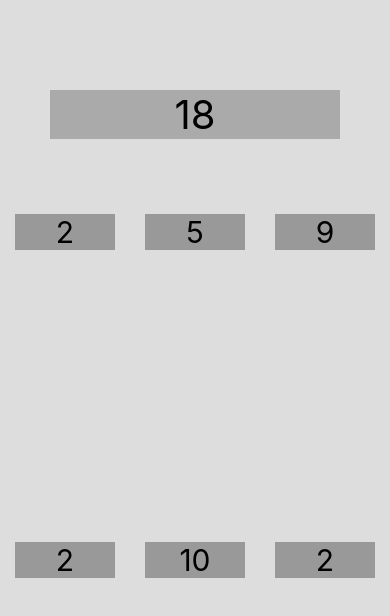
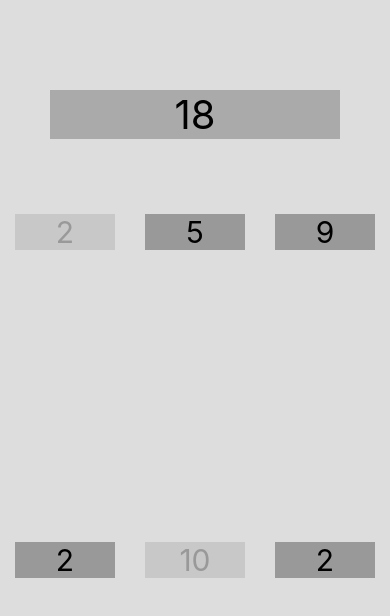
Before and after one commit to amirichnor/TargetGame, a React Native app: screen / in a window 390 px wide. Shown: the top 616 px of the page. Built offline with nearby package versions, Linux system fonts and the light colour scheme.

Commit message:
Show SelectedNumber

```diff
--- a/src/components/Game.js
+++ b/src/components/Game.js
@@ -3,23 +3,31 @@ import React, {Component} from 'react';
 import RandomNumber from './RandomNumber';
 
 class Game extends Component {
-  constructor(props) {
-    super(props);
-  }
-  state = {};
+  state = {selectedNumber: [0, 4]};
+
   randomNumber = Array.from({length: this.props.randomNumber}).map(
     () => 1 + Math.floor(10 * Math.random()),
   );
+
   target = this.randomNumber
     .slice(0, this.props.randomNumber - 2)
     .reduce((acc, curr) => acc + curr, 0);
+
+  isSelected = numberIndex => {
+    return this.state.selectedNumber.indexOf(numberIndex) >= 0;
+  };
   render() {
     return (
       <View style={styles.container}>
         <Text style={styles.target}>{this.target}</Text>
         <View style={styles.randomContainer}>
           {this.randomNumber.map((number, index) => (
-            <RandomNumber number={number} />
+            <RandomNumber
+              key={index}
+              isSelected={this.isSelected(index)}
+              selectedNumber={this.state.selectedNumber}
+              number={number}
+            />
           ))}
         </View>
       </View>
--- a/src/components/RandomNumber.js
+++ b/src/components/RandomNumber.js
@@ -1,4 +1,4 @@
-import {StyleSheet, Text, View} from 'react-native';
+import {StyleSheet, Text, TouchableOpacity, View} from 'react-native';
 import React, {Component} from 'react';
 
 class RandomNumber extends Component {
@@ -6,11 +6,14 @@ class RandomNumber extends Component {
     super(props);
   }
   state = {};
+  handlePress=()=>{
+    console.log('hello')
+  }
   render() {
     return (
-      <View>
-        <Text style={styles.randomNumber}>{this.props.number}</Text>
-      </View>
+      <TouchableOpacity onPress={this.handlePress}>
+        <Text style={[styles.randomNumber,this.props.isSelected&&styles.selected]}>{this.props.number}</Text>
+      </TouchableOpacity>
     );
   }
 }
@@ -23,5 +26,8 @@ const styles = StyleSheet.create({
     marginVertical: 25,
     textAlign: 'center',
   },
+  selected:{
+    opacity:0.3
+  }
 });
 export default RandomNumber;
```
